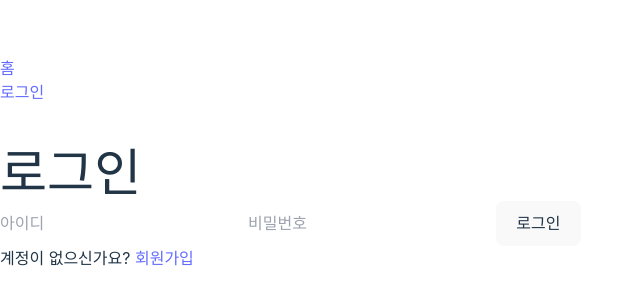
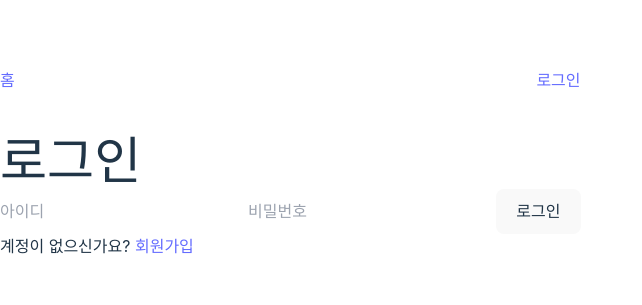
Before and after one commit to Sehee-Jang/ParkFinder, a React (Vite) app: page /login in a window 1280 px wide. Shown: the part 237-542 px from the top of the page, without its empty margins (0-642 px from the left). Built offline with nearby package versions, Linux system fonts and the light colour scheme; the HTML template or start-up script is replaced by a standard one.

Commit message:
add: Layout페이지에 css추가

```diff
--- a/src/components/Layout.jsx
+++ b/src/components/Layout.jsx
@@ -17,11 +17,13 @@ const Layout = ({ children, user, setUser }) => {
   return (
     <div>
       <header>
-        <nav>
+        <nav className="flex justify-between items-center">
           <Link to="/">홈</Link>
+
           <div className="space-x-4">
             {user ? (
               <>
+                <Link to="/mypage">마이페이지</Link>
                 <button onClick={handleLogout}>로그아웃</button>
               </>
             ) : (
```
